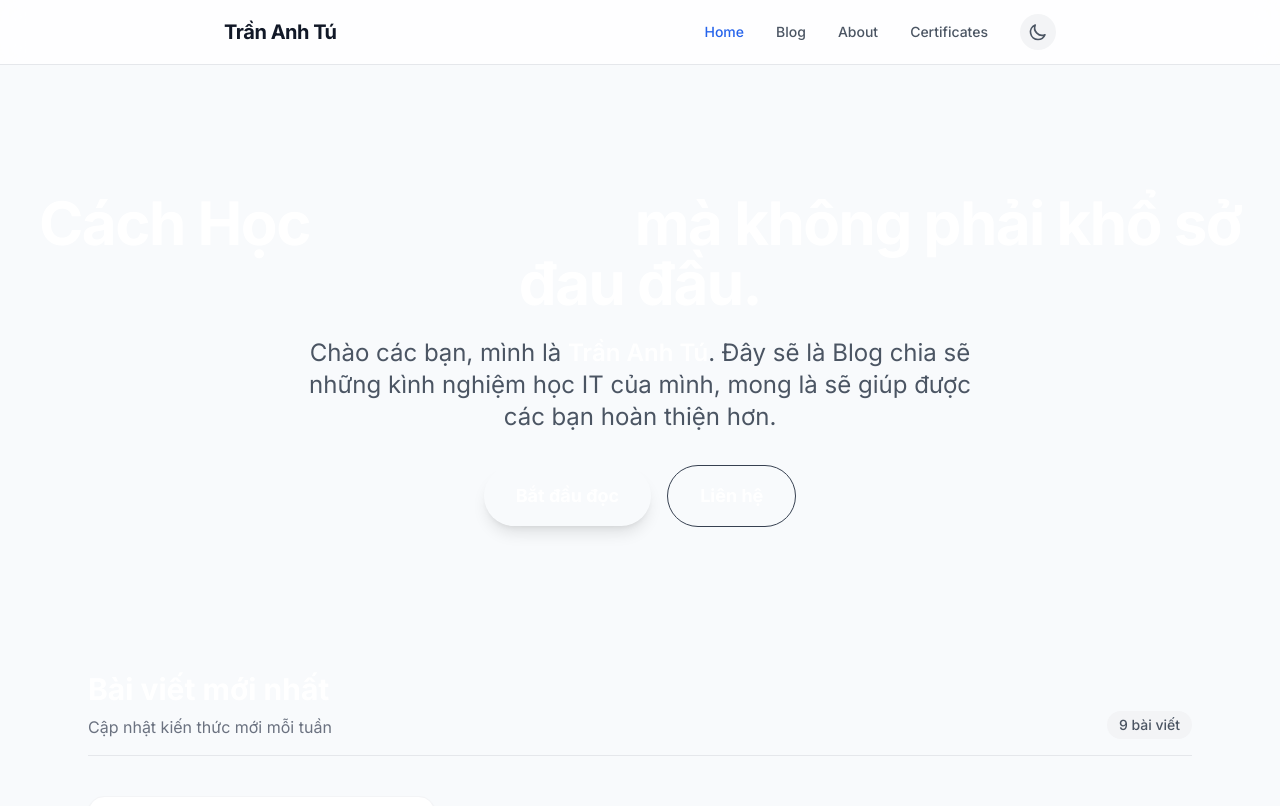
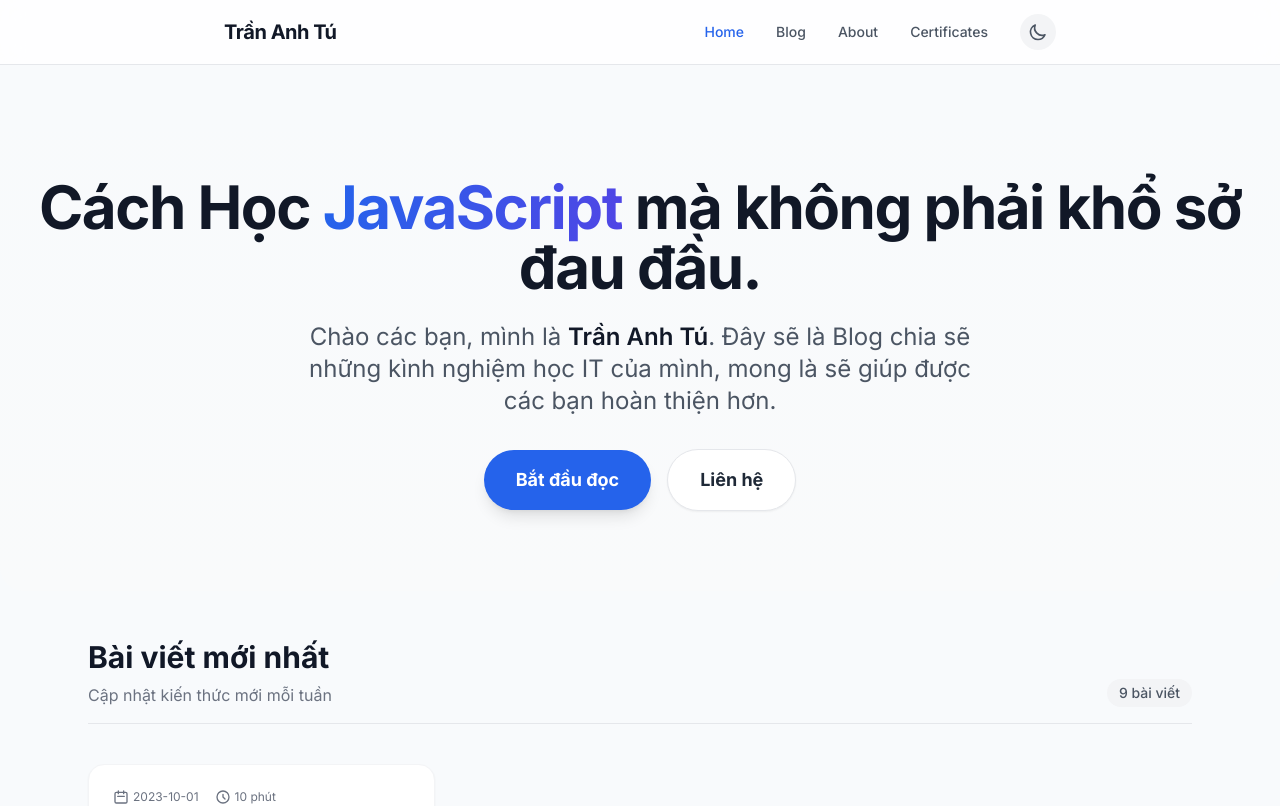
Before and after one commit to Shinjiiiiiiiii/TranAnhTuBlog, a React (Vite) app: page / in a window 1280 px wide. Shown: the top 806 px of the page. Built offline with nearby package versions, Linux system fonts and the light colour scheme.

Commit message:
Update HomePage.tsx

```diff
--- a/pages/HomePage.tsx
+++ b/pages/HomePage.tsx
@@ -11,16 +11,16 @@ const HomePage: React.FC = () => {
     <div className="space-y-12 animate-fade-in">
       {/* Hero Section */}
       <section
-        className="text-center py-24 px-4 bg-gradient-to-b from-blackpure to-blackpure/95 rounded-3xl mx-4 sm:mx-0"
+        className="text-center py-20 px-100 bg-gradient-to-b from-transparent to-gray-50 dark:to-dark-card/30 rounded-3xl mx-4 sm:mx-0"
         data-aos="fade-up"
       >
         <h1
-          className="text-4xl md:text-6xl font-extrabold text-white tracking-tight mb-6"
+          className="text-4xl md:text-6xl font-extrabold text-gray-900 dark:text-white tracking-tight mb-6"
           data-aos="fade-up"
           data-aos-delay="100"
         >
           Cách Học{" "}
-          <span className="text-transparent bg-clip-text bg-gradient-to-r from-purpledeep to-purplehover">
+          <span className="text-transparent bg-clip-text bg-gradient-to-r from-primary-600 to-indigo-600 animate-gradient">
             JavaScript
           </span>{" "}
           mà không phải khổ sở đau đầu.
@@ -31,7 +31,7 @@ const HomePage: React.FC = () => {
           data-aos-delay="200"
         >
           Chào các bạn, mình là{" "}
-          <span className="font-semibold text-white">
+          <span className="font-semibold text-gray-900 dark:text-white">
             Trần Anh Tú
           </span>
           . Đây sẽ là Blog chia sẽ những kình nghiệm học IT của mình,
@@ -44,13 +44,13 @@ const HomePage: React.FC = () => {
         >
           <a
             href="#posts"
-            className="px-8 py-4 rounded-full bg-purpledeep text-white font-bold text-lg hover:bg-purplehover transition-all transform hover:scale-105 shadow-lg hover:shadow-purpledeep/40"
+            className="px-8 py-4 rounded-full bg-primary-600 text-white font-bold text-lg hover:bg-primary-700 transition-all transform hover:scale-105 shadow-lg hover:shadow-primary-600/40"
           >
             Bắt đầu đọc
           </a>
           <Link
             to="/about#contact"
-            className="px-8 py-4 rounded-full bg-blackpure text-white border border-gray-700 font-bold text-lg hover:bg-gray-900 transition-all transform hover:scale-105"
+            className="px-8 py-4 rounded-full bg-white text-gray-800 border border-gray-200 dark:bg-gray-800 dark:text-white dark:border-gray-700 font-bold text-lg hover:bg-gray-50 dark:hover:bg-gray-700 transition-all transform hover:scale-105 shadow-sm"
           >
             Liên hệ
           </Link>
@@ -60,12 +60,12 @@ const HomePage: React.FC = () => {
       {/* Blog Grid */}
       <section
         id="posts"
-        className="max-w-6xl mx-auto px-4 sm:px-6 pb-12 bg-blackpure"
+        className="max-w-6xl mx-auto px-4 sm:px-6 pb-12"
         data-aos="fade-up"
       >
         <div className="flex items-end justify-between mb-10 border-b border-gray-200 dark:border-gray-800 pb-4">
           <div>
-            <h2 className="text-3xl font-bold text-white">
+            <h2 className="text-3xl font-bold text-gray-900 dark:text-white">
               Bài viết mới nhất
             </h2>
             <p className="text-gray-500 dark:text-gray-400 mt-2">
@@ -86,7 +86,7 @@ const HomePage: React.FC = () => {
         <div className="text-center">
           <Link
             to="/blog"
-            className="inline-flex items-center px-8 py-3 rounded-full text-white bg-purpledeep hover:bg-purplehover shadow-md hover:shadow-purpledeep/40"
+            className="inline-flex items-center px-8 py-3 border border-transparent text-base font-medium rounded-full text-white bg-primary-600 hover:bg-primary-700 md:text-lg md:px-10 transition-colors shadow-md hover:shadow-lg"
           >
             Xem tất cả bài viết
             <svg
```
